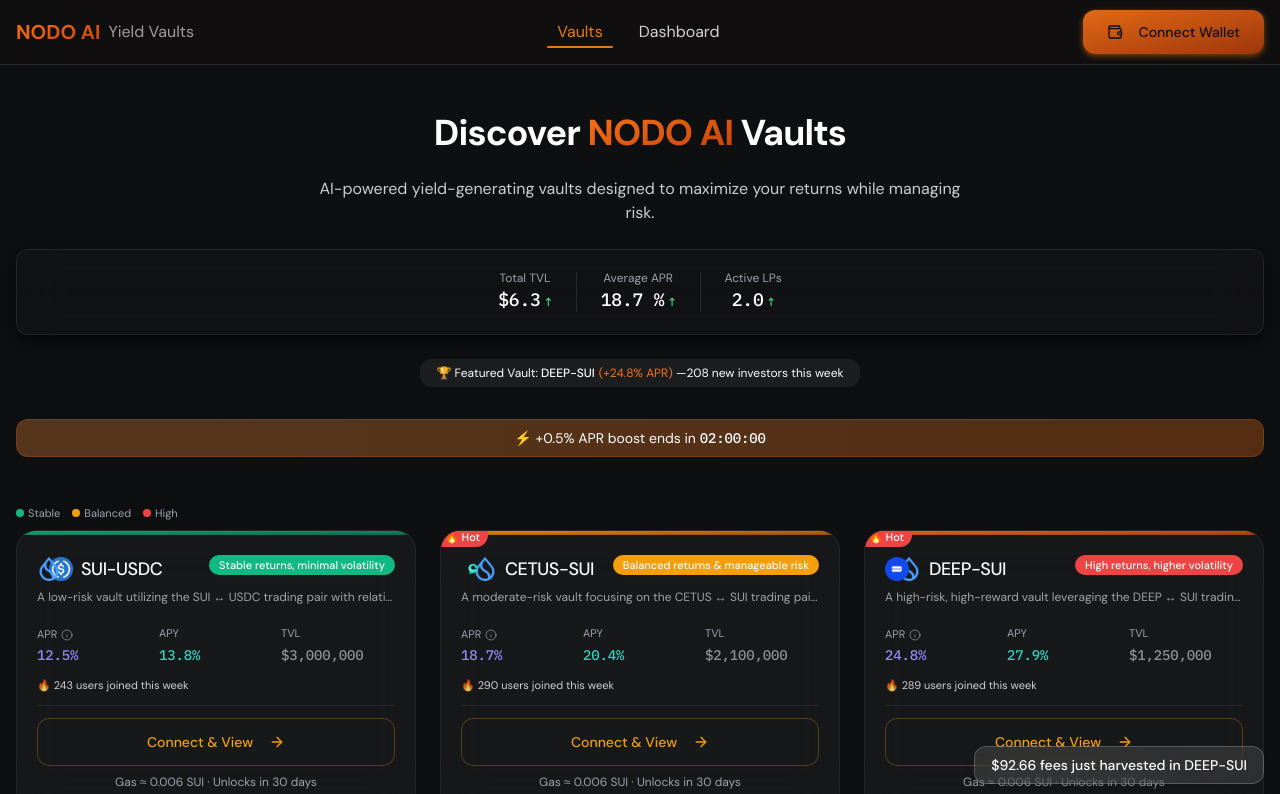
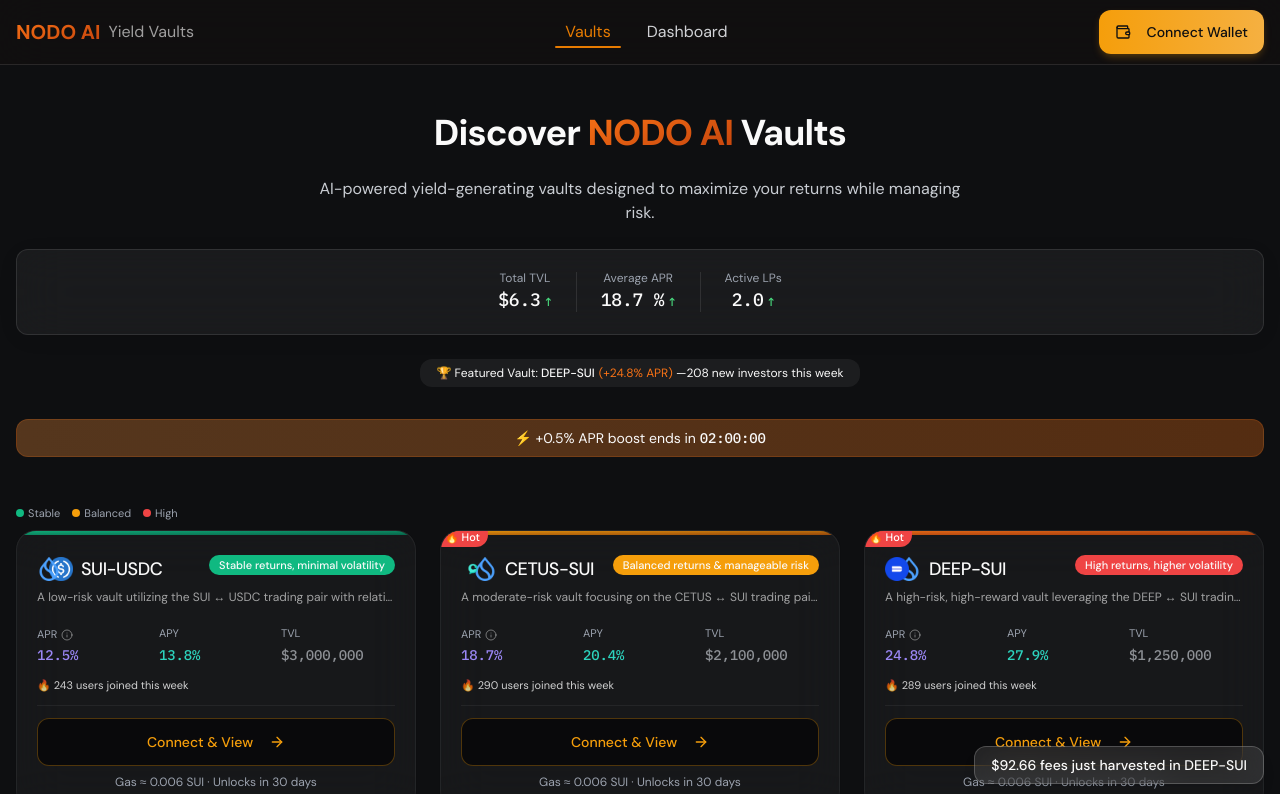
Before and after one commit to truthseeking2201/nodo-ai-yield-vault, a React (Vite) app: page / in a window 1280 px wide. Shown: the top 794 px of the page. Built offline with nearby package versions, Linux system fonts and the light colour scheme.

Commit message:
Reverted to commit 83f0ba7823fe06dab1a2b0b139df90c19fe4dbf4

```diff
--- a/src/components/ui/button.tsx
+++ b/src/components/ui/button.tsx
@@ -1,27 +1,29 @@
+
 import * as React from "react"
 import { Slot } from "@radix-ui/react-slot"
 import { cva, type VariantProps } from "class-variance-authority"
+
 import { cn } from "@/lib/utils"
 
 const buttonVariants = cva(
-  "inline-flex items-center justify-center gap-2 whitespace-nowrap rounded-xl text-sm font-medium transition-all duration-[--t-fast] focus-visible:outline-none focus-visible:ring-2 focus-visible:ring-[#FF8A00] focus-visible:ring-offset-2 disabled:pointer-events-none disabled:opacity-38 [&_svg]:pointer-events-none [&_svg]:size-4 [&_svg]:shrink-0",
+  "inline-flex items-center justify-center gap-2 whitespace-nowrap rounded-xl text-sm font-medium ring-offset-background transition-colors focus-visible:outline-none focus-visible:ring-2 focus:ring-brand-500/60 focus:ring-offset-2 disabled:pointer-events-none disabled:opacity-50 [&_svg]:pointer-events-none [&_svg]:size-4 [&_svg]:shrink-0",
   {
     variants: {
       variant: {
-        default: "gradient-bg-brand text-[#0E0F11] shadow-[0_2px_6px_rgba(255,138,0,0.45)] hover:scale-[1.04] hover:shadow-[0_4px_14px_rgba(255,138,0,0.55)]",
+        default: "bg-gradient-brand text-[#0E0F11] shadow-brand hover:opacity-90",
         destructive:
           "bg-destructive text-destructive-foreground hover:bg-destructive/90",
         outline:
-          "border border-[hsla(var(--c-stroke)/0.08)] bg-transparent text-[hsl(var(--c-text-primary))] hover:bg-[hsla(var(--c-glass)/0.05)]",
+          "border border-input bg-background hover:bg-accent hover:text-accent-foreground",
         secondary:
           "bg-secondary text-secondary-foreground hover:bg-secondary/80",
-        ghost: "border border-[hsla(var(--c-stroke)/0.08)] text-[hsl(var(--c-text-primary))] hover:bg-[hsla(var(--c-glass)/0.05)]",
-        link: "text-[#FF8A00] underline-offset-4 hover:underline",
+        ghost: "border border-brand-500 text-brand-500 hover:bg-brand-50/10",
+        link: "text-brand-500 underline-offset-4 hover:underline",
       },
       size: {
-        default: "h-11 px-6 py-2",
-        sm: "h-9 rounded-lg px-3",
-        lg: "h-11 rounded-xl px-8",
+        default: "h-11 px-4 py-2",
+        sm: "h-9 rounded-md px-3",
+        lg: "h-11 rounded-md px-8",
         icon: "h-10 w-10",
       },
     },
--- a/src/index.css
+++ b/src/index.css
@@ -1,3 +1,4 @@
+
 @import url('https://fonts.googleapis.com/css2?family=DM+Sans:wght@400;500;700&family=IBM+Plex+Mono:wght@400;500;600&display=swap');
 
 @tailwind base;
@@ -8,40 +9,42 @@
   :root {
     --background: 240 10% 3.9%;
     --foreground: 0 0% 98%;
+
     --card: 240 10% 3.9%;
     --card-foreground: 0 0% 98%;
+
     --popover: 240 10% 3.9%;
     --popover-foreground: 0 0% 98%;
+
     --primary: 0 0% 98%;
     --primary-foreground: 240 5.9% 10%;
+
     --secondary: 240 3.7% 15.9%;
     --secondary-foreground: 0 0% 98%;
+
     --muted: 240 3.7% 15.9%;
     --muted-foreground: 240 5% 64.9%;
+
     --accent: 240 3.7% 15.9%;
     --accent-foreground: 0 0% 98%;
+
     --destructive: 0 62.8% 30.6%;
     --destructive-foreground: 0 0% 98%;
+
     --border: 240 3.7% 15.9%;
     --input: 240 3.7% 15.9%;
     --ring: 240 4.9% 83.9%;
+
     --radius: 0.75rem;
 
-    /* Neural-Orange Design System tokens */
-    --c-bg-main: 0 0% 4%;
-    --c-bg-card: 240 5% 8%;
-    --c-glass: 0 0% 100%;
-    --c-stroke: 0 0% 100%;
-    --c-text-primary: 0 0% 100%;
-    --c-text-secondary: 240 5% 65%;
-    --c-success: 162 84% 39%;
-    --c-danger: 0 84% 60%;
-
-    /* Motion tokens */
-    --t-fast: 120ms;
-    --t-mid: 200ms;
-    --t-slow: 320ms;
-    --easing: cubic-bezier(0.22, 1, 0.36, 1);
+    --sidebar-background: 0 0% 98%;
+    --sidebar-foreground: 240 5.3% 26.1%;
+    --sidebar-primary: 240 5.9% 10%;
+    --sidebar-primary-foreground: 0 0% 98%;
+    --sidebar-accent: 240 4.8% 95.9%;
+    --sidebar-accent-foreground: 240 5.9% 10%;
+    --sidebar-border: 220 13% 91%;
+    --sidebar-ring: 217.2 91.2% 59.8%;
   }
 }
 
@@ -51,7 +54,7 @@
   }
 
   body {
-    @apply bg-[hsl(var(--c-bg-main))] text-[hsl(var(--c-text-primary))] antialiased font-sans selection:bg-white/10 selection:text-white;
+    @apply bg-nodo-darker text-foreground antialiased font-sans;
     position: relative;
   }
 
@@ -62,9 +65,9 @@
     z-index: -1;
     background: radial-gradient(
       75% 50% at 50% -20vh,
-      rgba(255,138,0,0.15) 0%,
-      rgba(255,138,0,0.05) 45%,
-      transparent 100%
+      rgba(255,136,0,0.30) 0%,
+      rgba(255,136,0,0.05) 35%,
+      transparent 70%
     );
     pointer-events: none;
   }
@@ -76,8 +79,8 @@
     z-index: -2;
     background-size: 120px 120px;
     background-image:
-      linear-gradient(15deg, rgba(255,255,255,.02) 1px, transparent 1px),
-      linear-gradient(-15deg, rgba(255,255,255,.02) 1px, transparent 1px);
+      linear-gradient(15deg, rgba(255,255,255,.03) 1px, transparent 1px),
+      linear-gradient(-15deg, rgba(255,255,255,.03) 1px, transparent 1px);
     mix-blend-mode: overlay;
     pointer-events: none;
   }
@@ -90,40 +93,11 @@
 
 @layer components {
   .glass-card {
-    @apply relative bg-[hsla(var(--c-bg-card)/0.8)] backdrop-blur-xl border border-[hsla(var(--c-stroke)/0.08)] rounded-[20px] shadow-[0_6px_18px_rgba(0,0,0,0.6)] transition-all duration-300 hover:border-[hsla(var(--c-stroke)/0.15)];
-  }
-
-  .glass-card::after {
-    content: "";
-    position: absolute;
-    inset: 0;
-    border: 1px solid transparent;
-    border-radius: inherit;
-    opacity: 0;
-    transition: opacity 0.2s var(--easing);
-    background: linear-gradient(100deg, #FF8A00 0%, #FF6B00 20%, #FF3C5E 55%, #AE34FF 85%, #714BFF 100%) border-box;
-    -webkit-mask: linear-gradient(#fff 0 0) padding-box, linear-gradient(#fff 0 0);
-    mask: linear-gradient(#fff 0 0) padding-box, linear-gradient(#fff 0 0);
-    -webkit-mask-composite: xor;
-    mask-composite: exclude;
-  }
-
-  .glass-card:hover::after {
-    opacity: 1;
-  }
-
-  @media (prefers-reduced-motion: reduce) {
-    .glass-card::after {
-      display: none;
-    }
+    @apply bg-white/5 backdrop-blur-xl border border-white/10 rounded-[20px] shadow-[0_4px_24px_-8px_rgba(0,0,0,0.2)] transition-all duration-300 hover:border-white/20;
   }
 
   .gradient-text-brand {
-    @apply bg-gradient-to-br from-[#FF8A00] via-[#FF3C5E] to-[#714BFF] bg-clip-text text-transparent;
-  }
-
-  .gradient-bg-brand {
-    @apply bg-gradient-to-br from-[#FF8A00] via-[#FF3C5E] to-[#714BFF];
+    @apply bg-gradient-to-br from-[#FF8800] to-[#FFA822] bg-clip-text text-transparent;
   }
 
   .gradient-text-nova {
```
